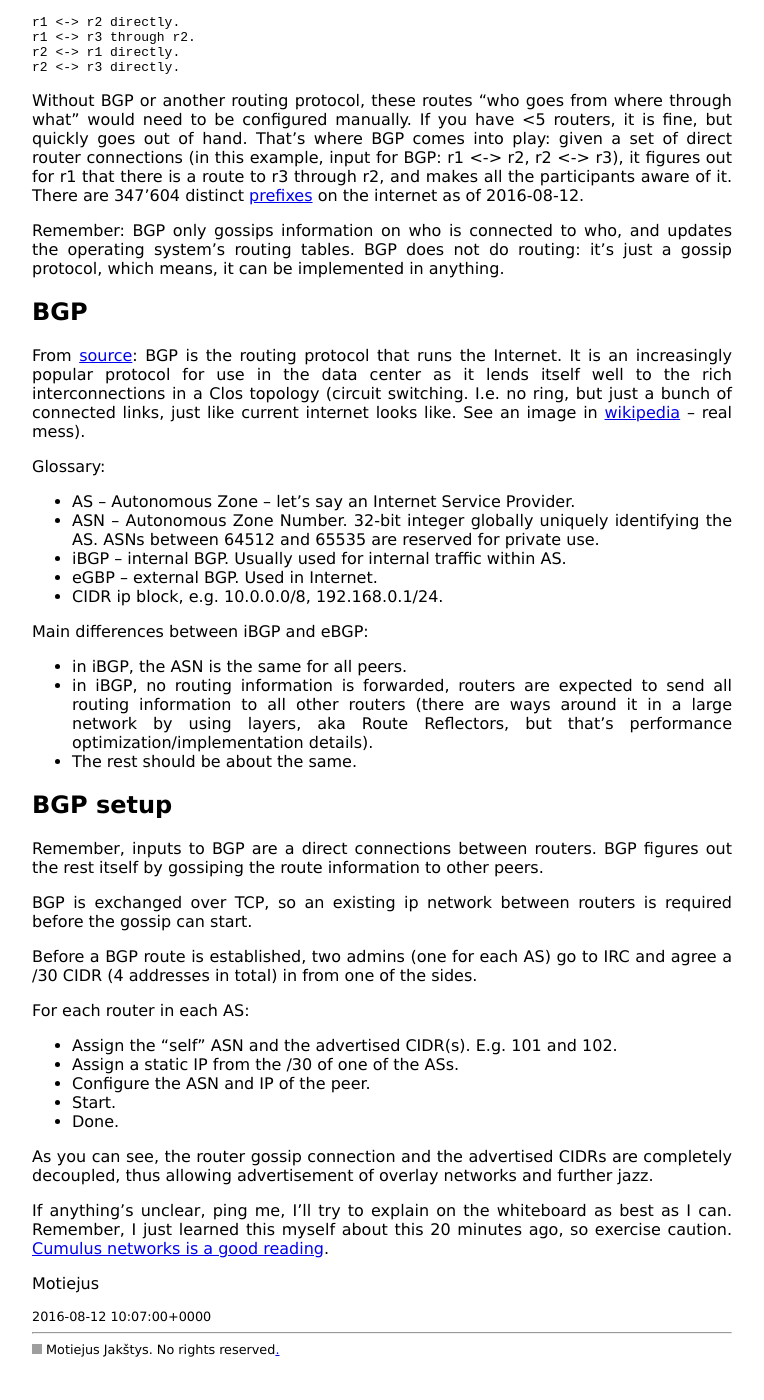
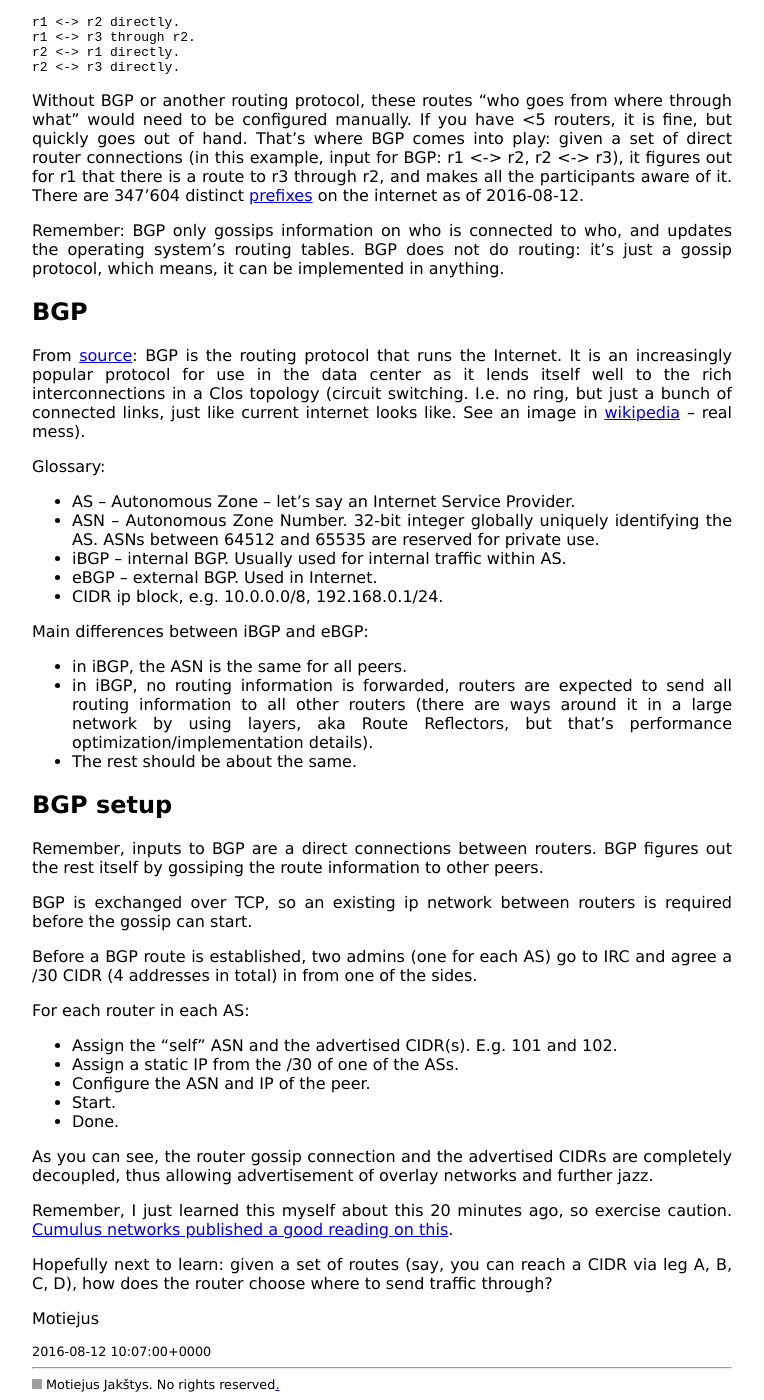
Before and after one commit to Motiejus/motiejus.github.com, a Jekyll site: the page built from _posts/2016-08-12-networking-bgp.markdown, in a window 1280 px wide and 1400 px high, scrolled down 869 px. Shown: the whole window, without its empty margins (258-1022 px from the left). Built offline with Jekyll 4.4.1, drawn with Linux system fonts in a browser that asks for light colours; before the commit the page ends 2234 px from its top, so only the background shows below that; grey boxes are pictures that could not be loaded.

Commit message:
bgp: Fix typo, add open question

```diff
--- a/_posts/2016-08-12-networking-bgp.markdown
+++ b/_posts/2016-08-12-networking-bgp.markdown
@@ -87,7 +87,7 @@ Glossary:
 * ASN -- Autonomous Zone Number. 32-bit integer globally uniquely identifying
   the AS. ASNs between 64512 and 65535 are reserved for private use.
 * iBGP -- internal BGP. Usually used for internal traffic within AS.
-* eGBP -- external BGP. Used in Internet.
+* eBGP -- external BGP. Used in Internet.
 * CIDR ip block, e.g. 10.0.0.0/8, 192.168.0.1/24.
 
 Main differences between iBGP and eBGP:
@@ -123,9 +123,11 @@ As you can see, the router gossip connection and the advertised CIDRs are
 completely decoupled, thus allowing advertisement of overlay networks and
 further jazz.
 
-If anything's unclear, ping me, I'll try to explain on the whiteboard as best
-as I can. Remember, I just learned this myself about this 20 minutes ago, so
-exercise caution. [Cumulus networks is a good reading][2].
+Remember, I just learned this myself about this 20 minutes ago, so exercise
+caution. [Cumulus networks published a good reading on this][2].
+
+Hopefully next to learn: given a set of routes (say, you can reach a CIDR via
+leg A, B, C, D), how does the router choose where to send traffic through?
 
 Motiejus
 
```
